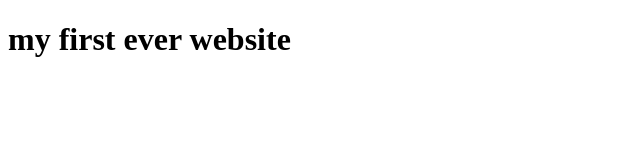
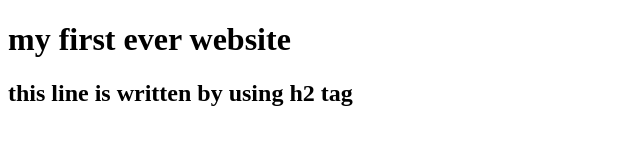
Before and after one commit to rakibul1779/my-first-website, a plain HTML site: page index.html in a window 1280 px wide. Shown: the whole page, without its empty margins (0-640 px from the left). Drawn offline with Linux system fonts and the light colour scheme.

Commit message:
learn github

```diff
--- a/index.html
+++ b/index.html
@@ -8,5 +8,6 @@
 </head>
 <body>
     <h1>my first ever website</h1>
+    <h2>this line is written  by using h2 tag</h2>
 </body>
 </html>
```
